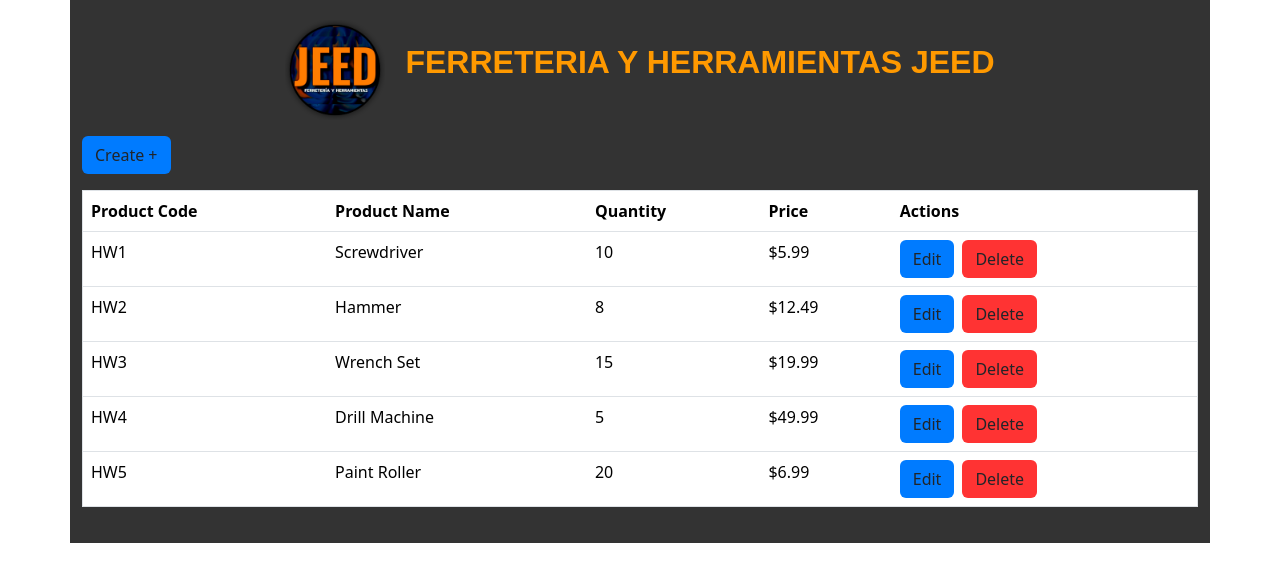
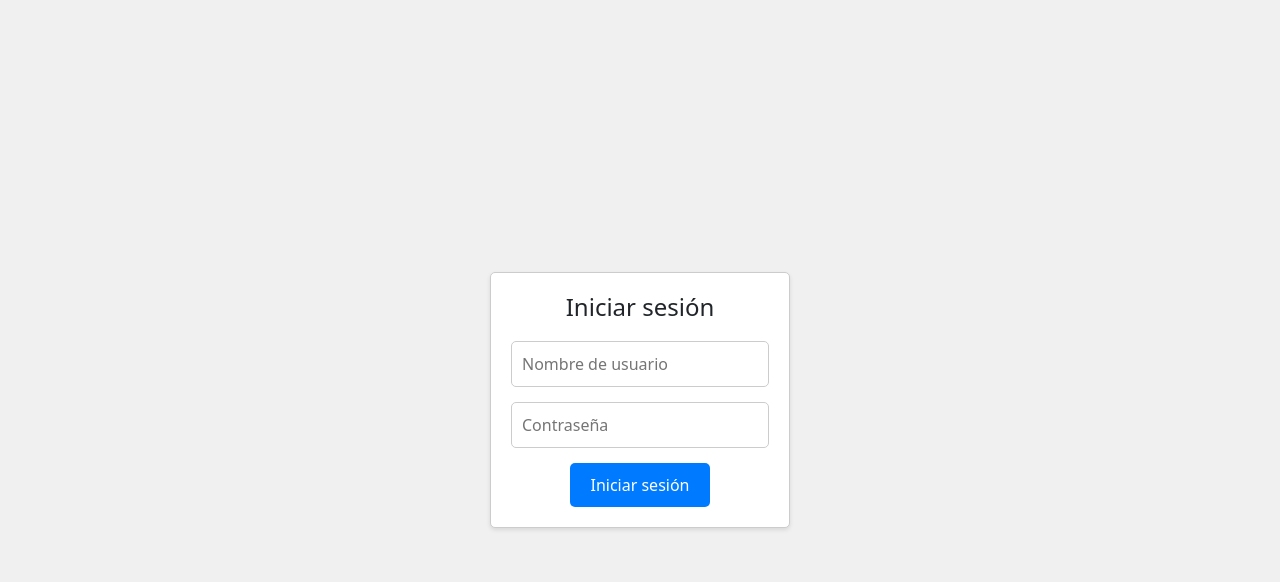
Before and after one commit to eeytm/ProyectoFerreteriaJEEDFrontEnd, a React (Create React App) app: page / in a window 1280 px wide. Shown: the top 582 px of the page. Built offline with nearby package versions, Linux system fonts and the light colour scheme.

Commit message:
funcionamiento correcto de la barra de busqueda

```diff
--- a/src/App.jsx
+++ b/src/App.jsx
@@ -1,22 +1,24 @@
 import './App.css';
 import React from 'react';
-import Home from './Home'
-import 'bootstrap/dist/css/bootstrap.min.css'
-import  {BrowserRouter, Routes, Route } from "react-router-dom"
+import Home from './Home';
+import 'bootstrap/dist/css/bootstrap.min.css';
+import { BrowserRouter, Routes, Route} from 'react-router-dom';
 import Create from './Create';
 import Update from './Update';
+import Login from './Login';
+
+function App() {
+  return (
+    <BrowserRouter>
+      <Routes>
+        <Route path="/" element={<Login />} />
+        <Route path="/home" element={<Home />} />
+        <Route path="/create" element={<Create />} />
+        <Route path="/edit/:productName" element={<Update />} />
+      </Routes>
+    </BrowserRouter>
+  );
+}
 
 
-function App(){
-    return (
-       <BrowserRouter>
-        <Routes>""
-        <Route path="/" element ={<Home/>}></Route>
-        <Route path="/create" element ={<Create/>}></Route>
-        <Route path="/edit/:productName" element ={<Update/>}></Route>
-        </Routes>
-       </BrowserRouter>
-    )
-}
-
-export default App
+export default App;
--- a/src/Home.jsx
+++ b/src/Home.jsx
@@ -1,14 +1,18 @@
-import React from "react";
+import React, { useState, useEffect } from "react";
 import { useDispatch, useSelector } from "react-redux";
-import { Link } from "react-router-dom";
 import { deleteProduct } from "./productsReducer";
-
-import "./Home.css"; // Importa un archivo CSS personalizado
+import Search from "./Search"; // Importa el componente de búsqueda
+import "./Home.css";
+import { Link} from 'react-router-dom'; // Importa useNavigate
 
 function Home() {
   const products = useSelector((state) => state.products);
   const dispatch = useDispatch();
+  const [searchResults, setSearchResults] = useState(products); // Inicializa con todos los productos
 
+  useEffect(() => {
+    setSearchResults(products); // Actualiza los resultados cuando cambie la lista de productos
+  }, [products]);
   const handleDelete = (producto) => {
     dispatch(deleteProduct({ codName: producto.codName }));
   }
@@ -16,6 +20,18 @@
   const handleEdit = (producto) => {
     console.log(producto);
   }
+
+  const handleSearch = (searchTerm) => {
+    // Realiza la búsqueda en la lista de productos
+    const results = products.filter(
+      (product) =>
+        product.codName.toLowerCase().includes(searchTerm.toLowerCase()) ||
+        product.productName.toLowerCase().includes(searchTerm.toLowerCase())
+    );
+    setSearchResults(results);
+  };
+
+
 
   return (
     <div className="container">
@@ -25,8 +41,11 @@
           <p className="big-text">FERRETERIA Y HERRAMIENTAS JEED</p>
         </div>
       </div>
-      <Link to="/create" className="btn btn-truper my-3">Create +</Link>
 
+      {/* Barra de búsqueda en la misma ventana de Home */}
+      <Search onSearch={handleSearch} products={products} setSearchResults={setSearchResults} />
+
+      {/* Resto del contenido de la página de inicio */}
       <table className="table table-truper">
         <thead>
           <tr>
@@ -38,19 +57,35 @@
           </tr>
         </thead>
         <tbody>
-          {products.map((product, index) => (
+          {searchResults.length > 0
+            ? searchResults.map((product, index) => (
+                // Renderiza los resultados de la búsqueda
                 <tr key={index}>
                   <td>{product.codName}</td>
                   <td>{product.productName}</td>
                   <td>{product.quantity}</td>
                   <td>${Number(product.price).toFixed(2)}</td>
                   <td>
-                <Link to={`/edit/${product.codName}`} onClick={() => handleEdit(product)} className="btn btn-truper">Edit</Link>
-                <button onClick={() => handleDelete(product)} className="btn btn-truper delete-btn ms-2">Delete</button>
-
+                    <Link
+                      to={`/edit/${product.codName}`}
+                      onClick={() => handleEdit(product)}
+                      className="btn btn-truper"
+                    >
+                      Edit
+                    </Link>
+                    <button
+                      onClick={() => handleDelete(product)}
+                      className="btn btn-truper delete-btn ms-2"
+                    >
+                      Delete
+                    </button>
                   </td>
                 </tr>
-          ))}
+              ))
+            : // Si no hay resultados, muestra un mensaje
+              <tr>
+                <td colSpan="5">No results found.</td>
+              </tr>}
         </tbody>
       </table>
     </div>
--- /dev/null
+++ b/src/Login.css
@@ -0,0 +1,48 @@
+.login-container {
+    display: flex;
+    flex-direction: column;
+    align-items: center;
+    justify-content: center;
+    height: 100vh;
+    background-color: #f0f0f0; /* Cambia el color de fondo según tus preferencias */
+  }
+
+  .login-box {
+    background-color: #ffffff; /* Fondo del cuadro de inicio de sesión */
+    border: 1px solid #ccc;
+    border-radius: 5px;
+    padding: 20px;
+    box-shadow: 0 2px 4px rgba(0, 0, 0, 0.1);
+    max-width: 300px;
+    width: 100%;
+    text-align: center;
+  }
+
+  h2 {
+    font-size: 24px;
+    margin-bottom: 20px;
+  }
+
+  .input-container {
+    margin-bottom: 15px;
+  }
+
+  .input-container input {
+    width: 100%;
+    padding: 10px;
+    border: 1px solid #ccc;
+    border-radius: 5px;
+  }
+
+  button {
+    background-color: #007bff; /* Cambia el color del botón según tus preferencias */
+    color: #ffffff;
+    border: none;
+    border-radius: 5px;
+    padding: 10px 20px;
+    cursor: pointer;
+  }
+
+  button:hover {
+    background-color: #0056b3; /* Cambia el color al pasar el mouse por encima */
+  }
--- /dev/null
+++ b/src/Login.js
@@ -0,0 +1,47 @@
+import React, { useState } from 'react';
+import './Login.css';
+import { useNavigate } from 'react-router-dom';
+
+function Login() {
+  const [username, setUsername] = useState('');
+  const [password, setPassword] = useState('');
+
+  const navigate = useNavigate(); // Esta línea debe estar dentro del componente Login
+
+  const handleLogin = () => {
+    // Aquí puedes realizar la validación del nombre de usuario y contraseña
+    if (username === 'Eleazar' && password === 'Yoc') {
+      // Usuario válido, redirige a la página principal
+      navigate('/home'); // Redirige a la página de inicio (ajusta la ruta según sea necesario)
+    } else {
+      // Mostrar un mensaje de error al usuario
+    }
+  }
+
+  return (
+    <div className="login-container">
+      <div className="login-box">
+        <h2>Iniciar sesión</h2>
+        <div className="input-container">
+          <input
+            type="text"
+            placeholder="Nombre de usuario"
+            value={username}
+            onChange={(e) => setUsername(e.target.value)}
+          />
+        </div>
+        <div className="input-container">
+          <input
+            type="password"
+            placeholder="Contraseña"
+            value={password}
+            onChange={(e) => setPassword(e.target.value)}
+          />
+        </div>
+        <button onClick={handleLogin}>Iniciar sesión</button>
+      </div>
+    </div>
+  );
+}
+
+export default Login;
--- /dev/null
+++ b/src/Search.js
@@ -0,0 +1,32 @@
+import React, { useState } from "react";
+
+function Search({ onSearch, products, setSearchResults }) {
+  const [searchTerm, setSearchTerm] = useState("");
+
+  const handleSearch = () => {
+    // Realiza la búsqueda en la lista de productos
+    const results = products.filter(
+      (product) =>
+        product.codName.toLowerCase().includes(searchTerm.toLowerCase()) ||
+        product.productName.toLowerCase().includes(searchTerm.toLowerCase())
+    );
+
+    // Llama a onSearch y pasa los resultados
+    onSearch(searchTerm, results);
+    setSearchResults(results);
+  };
+
+  return (
+    <div>
+      <input
+        type="text"
+        placeholder="Enter name or code"
+        value={searchTerm}
+        onChange={(e) => setSearchTerm(e.target.value)}
+      />
+      <button onClick={handleSearch}>Search</button>
+    </div>
+  );
+}
+
+export default Search;
--- a/src/productsReducer.jsx
+++ b/src/productsReducer.jsx
@@ -25,6 +25,7 @@
         return state.filter(f => f.codName !== codName);
       }
     },
+
   },
 
 });
```
Lines whose indentation alone changed are shown as unchanged.
